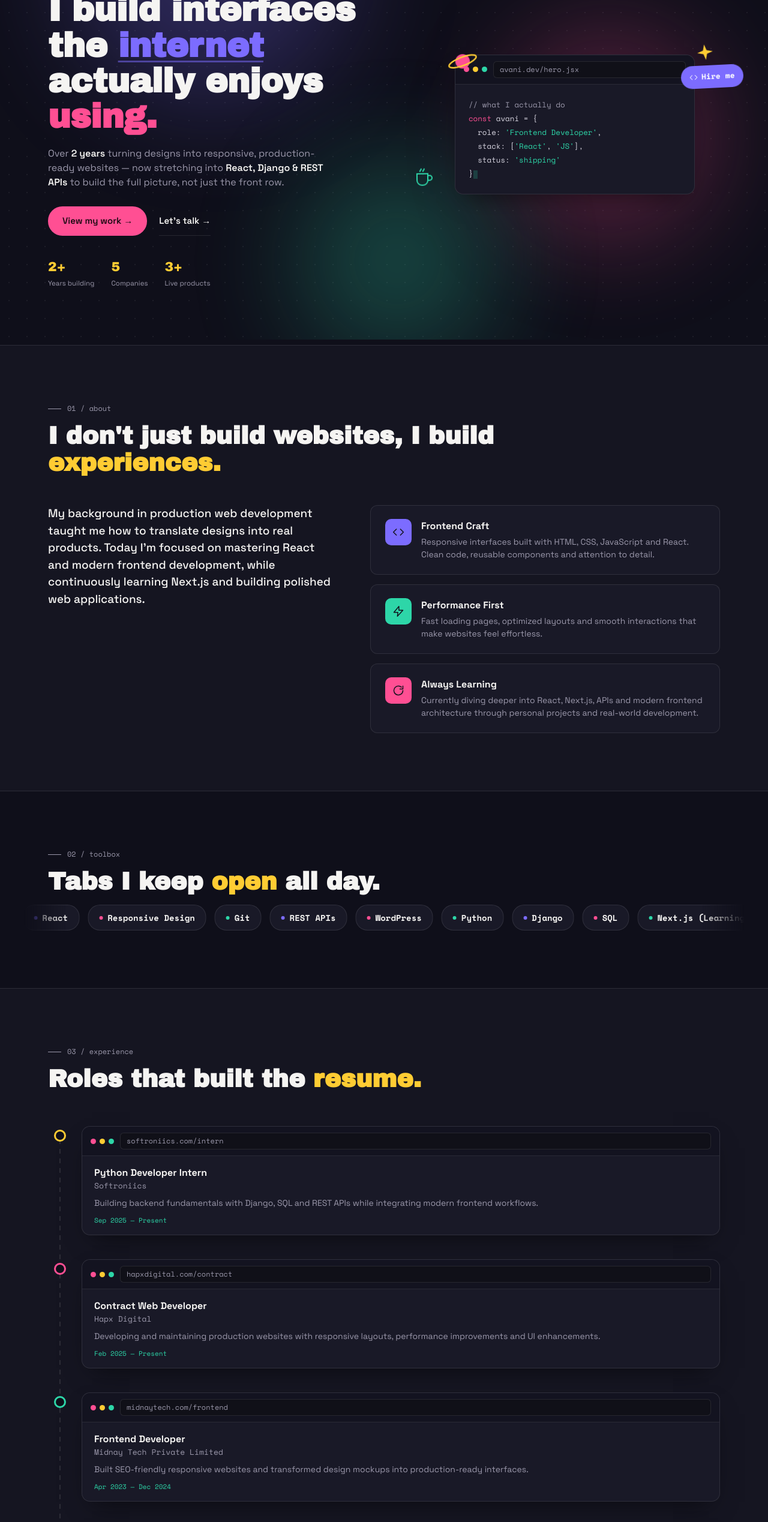
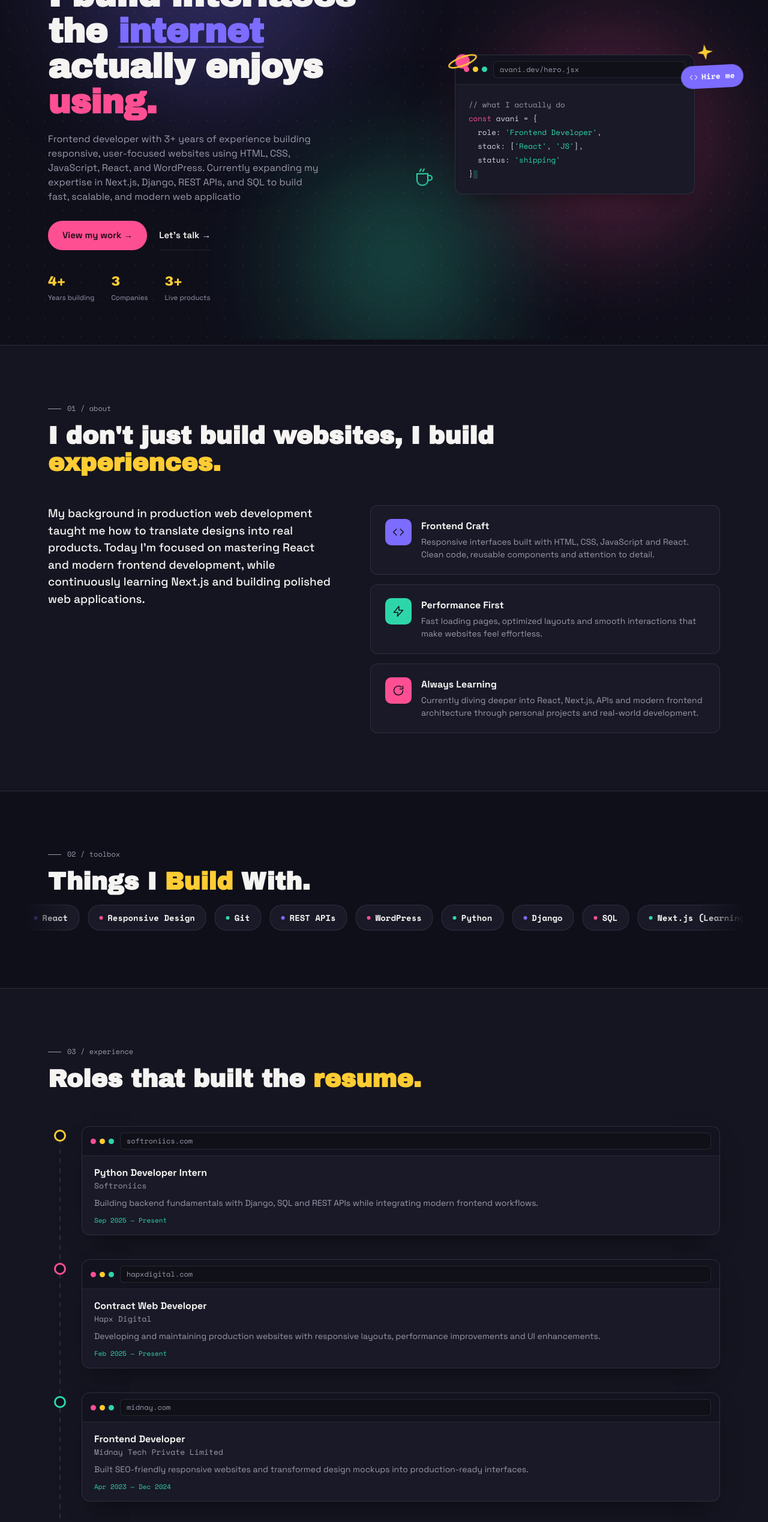
Before and after one commit to aavaniie/avani, a React (Vite) app: page / in a window 1280 px wide. Shown: the part 234-2771 px from the top of the page at 60% size. Built offline with nearby package versions, Linux system fonts and the light colour scheme.

Commit message:
Changed Content

```diff
--- a/src/components/Contact.jsx
+++ b/src/components/Contact.jsx
@@ -18,8 +18,8 @@ function Contact() {
             basically an open tab, waiting.
           </p>
           <div className="social-row">
-            <a href="#" className="social-pill">GitHub ↗</a>
-            <a href="#" className="social-pill">LinkedIn ↗</a>
+            <a href="https://github.com/aavaniie/" className="social-pill">GitHub ↗</a>
+            <a href="https://www.linkedin.com/in/avanimkp/" className="social-pill">LinkedIn ↗</a>
           </div>
         </div>
 
@@ -44,7 +44,7 @@ function Contact() {
                   <path d="M22 16.9v3a2 2 0 0 1-2.2 2 19.8 19.8 0 0 1-8.6-3.1 19.5 19.5 0 0 1-6-6A19.8 19.8 0 0 1 2.1 4.2 2 2 0 0 1 4.1 2h3a2 2 0 0 1 2 1.7c.1.9.3 1.8.6 2.7a2 2 0 0 1-.4 2.1L8 9.9a16 16 0 0 0 6 6l1.4-1.4a2 2 0 0 1 2.1-.4c.9.3 1.8.5 2.7.6a2 2 0 0 1 1.8 2.2Z" />
                 </svg>
               </div>
-              <a href="tel:+919847321012">+91 98473 21012</a>
+              <a href="tel:+919847321012">+91 9847321012</a>
             </div>
           </div>
         </div>
--- a/src/components/Experience.jsx
+++ b/src/components/Experience.jsx
@@ -15,7 +15,7 @@ function Experience() {
             <div className="browser tl-card">
               <div className="browser-bar">
                 <div className="browser-dots"><span></span><span></span><span></span></div>
-                <div className="browser-url">softroniics.com/intern</div>
+                <div className="browser-url">softroniics.com</div>
               </div>
               <div className="browser-body">
                 <div className="tl-role">Python Developer Intern</div>
@@ -34,7 +34,7 @@ function Experience() {
             <div className="browser tl-card">
               <div className="browser-bar">
                 <div className="browser-dots"><span></span><span></span><span></span></div>
-                <div className="browser-url">hapxdigital.com/contract</div>
+                <div className="browser-url">hapxdigital.com</div>
               </div>
               <div className="browser-body">
                 <div className="tl-role">Contract Web Developer</div>
@@ -53,7 +53,7 @@ function Experience() {
             <div className="browser tl-card">
               <div className="browser-bar">
                 <div className="browser-dots"><span></span><span></span><span></span></div>
-                <div className="browser-url">midnaytech.com/frontend</div>
+                <div className="browser-url">midnay.com</div>
               </div>
               <div className="browser-body">
                 <div className="tl-role">Frontend Developer</div>
@@ -72,7 +72,7 @@ function Experience() {
             <div className="browser tl-card">
               <div className="browser-bar">
                 <div className="browser-dots"><span></span><span></span><span></span></div>
-                <div className="browser-url">midnaytech.com/trainee</div>
+                <div className="browser-url">midnay.com</div>
               </div>
               <div className="browser-body">
                 <div className="tl-role">Trainee</div>
@@ -91,7 +91,7 @@ function Experience() {
             <div className="browser tl-card">
               <div className="browser-bar">
                 <div className="browser-dots"><span></span><span></span><span></span></div>
-                <div className="browser-url">tenzotech.com/junior</div>
+                <div className="browser-url">tenzotech.com</div>
               </div>
               <div className="browser-body">
                 <div className="tl-role">Junior Python Developer</div>
--- a/src/components/Footer.jsx
+++ b/src/components/Footer.jsx
@@ -6,7 +6,6 @@ function Footer() {
   return (
     <footer className="wrap">
       <span>© {year} Avani. Built line by line.</span>
-      <span>Back to top ↑</span>
     </footer>
   )
 }
--- a/src/components/Hero.jsx
+++ b/src/components/Hero.jsx
@@ -16,9 +16,7 @@ function Hero() {
           </h1>
 
           <p className="hero-sub">
-            Over <b>2 years</b> turning designs into responsive, production-ready websites — now
-            stretching into <b>React, Django &amp; REST APIs</b> to build the full picture, not
-            just the front row.
+Frontend developer with 3+ years of experience building responsive, user-focused websites using HTML, CSS, JavaScript, React, and WordPress. Currently expanding my expertise in Next.js, Django, REST APIs, and SQL to build fast, scalable, and modern web applicatio
           </p>
 
           <div className="hero-ctas">
@@ -28,11 +26,11 @@ function Hero() {
 
           <div className="stat-strip">
             <div className="stat-item">
-              <span className="stat-num">2+</span>
+              <span className="stat-num">4+</span>
               <span className="stat-label">Years building</span>
             </div>
             <div className="stat-item">
-              <span className="stat-num">5</span>
+              <span className="stat-num">3</span>
               <span className="stat-label">Companies</span>
             </div>
             <div className="stat-item">
--- a/src/components/Skills.jsx
+++ b/src/components/Skills.jsx
@@ -25,7 +25,7 @@ function Skills() {
       <div className="wrap">
         <div className="section-tag">02 / toolbox</div>
         <h2 className="section-title">
-          Tabs I keep <span className="hl">open</span> all day.
+          Things I <span className="hl">Build </span>With.
         </h2>
       </div>
 
```
